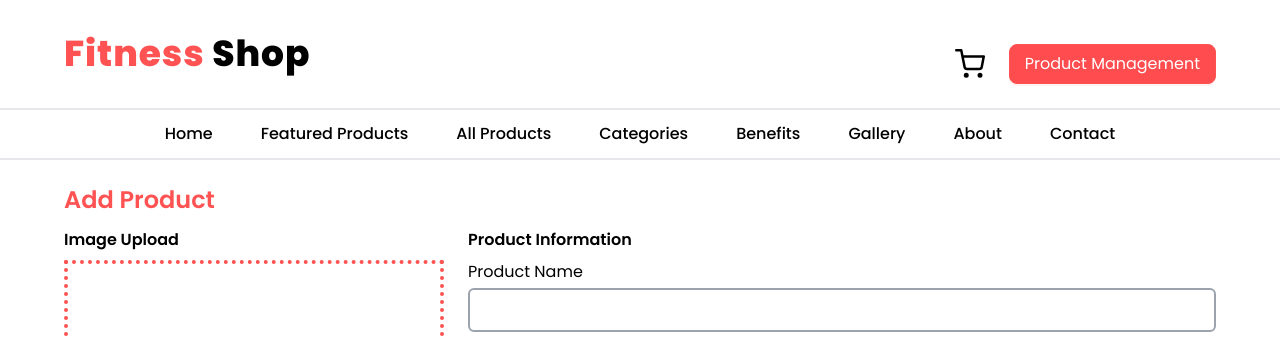
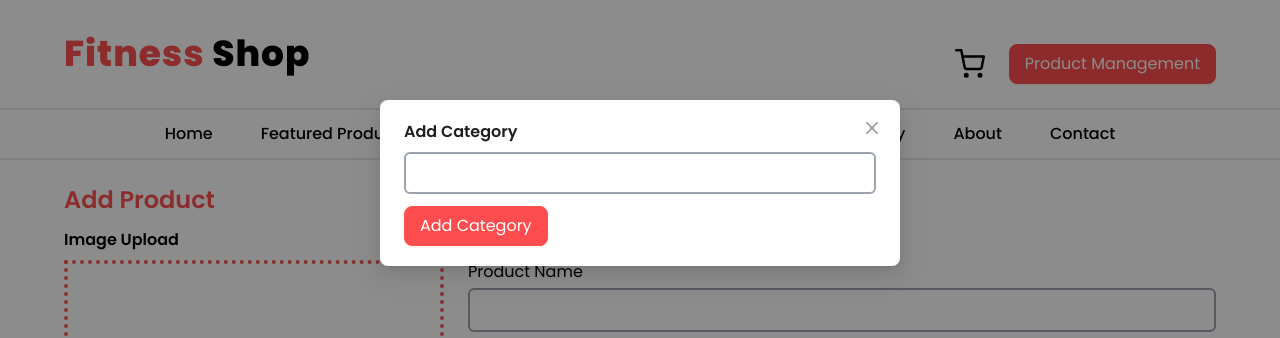
Before and after one commit to thdihan/ph-fitness-shop, a React (Vite) app: page /add-product in a window 1280 px wide. Both pictures are taken after a click on the element "+ Add new category". Shown: the top 338 px of the page. Built offline with nearby package versions, Linux system fonts and the light colour scheme; no server answers.

Commit message:
Add Category done

```diff
--- /dev/null
+++ b/src/components/ProductManagement/AddCategoryModal.tsx
@@ -0,0 +1,41 @@
+import { Modal } from "antd";
+import { useState } from "react";
+import { ButtonSecondary } from "../Buttons/Buttons";
+import { useAddNewCategoryMutation } from "../../redux/api/baseApi";
+import { toast } from "sonner";
+
+const AddCategoryModal = ({ isModalOpen, setIsModalOpen }) => {
+    const [category, setCategory] = useState("");
+    const [addCategory] = useAddNewCategoryMutation();
+    const handleOk = async () => {
+        console.log("Category", category);
+        await addCategory({ category });
+        setIsModalOpen(false);
+        toast.success("Category Added Successfully");
+    };
+
+    const handleCancel = () => {
+        setIsModalOpen(false);
+    };
+    return (
+        <Modal
+            title="Add Category"
+            open={isModalOpen}
+            onOk={handleOk}
+            onCancel={handleCancel}
+            footer={null}
+        >
+            <div className="space-y-3">
+                <input
+                    type="text"
+                    className="p-2 border-2 w-full border-gray-400 rounded-md"
+                    value={category}
+                    onChange={(e) => setCategory(e.target.value)}
+                />
+                <ButtonSecondary text="Add Category" clickAction={handleOk} />
+            </div>
+        </Modal>
+    );
+};
+
+export default AddCategoryModal;
--- a/src/components/ProductManagement/AddProductForm.tsx
+++ b/src/components/ProductManagement/AddProductForm.tsx
@@ -1,8 +1,15 @@
+import { useState } from "react";
 import { ButtonSecondary } from "../Buttons/Buttons";
+import AddCategoryModal from "./AddCategoryModal";
 
 const AddProductForm = ({ handleSubmit, categories }) => {
+    const [isModalOpen, setIsModalOpen] = useState(false);
     return (
         <div className="flex-[2] mt-3">
+            <AddCategoryModal
+                isModalOpen={isModalOpen}
+                setIsModalOpen={setIsModalOpen}
+            />
             <h2 className="font-semibold">Product Information</h2>
             <form className="mt-2 space-y-2 flex flex-col">
                 <div className="flex flex-col space-y-1">
@@ -47,7 +54,10 @@ const AddProductForm = ({ handleSubmit, categories }) => {
                         ))}
                     </select>
                     <div>
-                        <p className="text-[#FF5252] font-bold cursor-pointer">
+                        <p
+                            className="text-[#FF5252] font-bold cursor-pointer"
+                            onClick={() => setIsModalOpen(true)}
+                        >
                             + Add new category
                         </p>
                     </div>
--- a/src/redux/api/baseApi.ts
+++ b/src/redux/api/baseApi.ts
@@ -5,6 +5,7 @@ export const baseApi = createApi({
     baseQuery: fetchBaseQuery({
         baseUrl: "http://localhost:5001/api/v1",
     }),
+    tagTypes: ["Category"],
     endpoints: (builder) => ({
         getAllProducts: builder.query({
             query: () => ({
@@ -25,6 +26,17 @@ export const baseApi = createApi({
                 url: "/category",
                 method: "GET",
             }),
+
+            providesTags: ["Category"],
+        }),
+
+        addNewCategory: builder.mutation({
+            query: (category) => ({
+                url: "/category",
+                method: "POST",
+                body: category,
+            }),
+            invalidatesTags: ["Category"],
         }),
     }),
 });
@@ -33,4 +45,5 @@ export const {
     useGetAllProductsQuery,
     useGetSingleProductQuery,
     useGetAllCategoriesQuery,
+    useAddNewCategoryMutation,
 } = baseApi;
```
